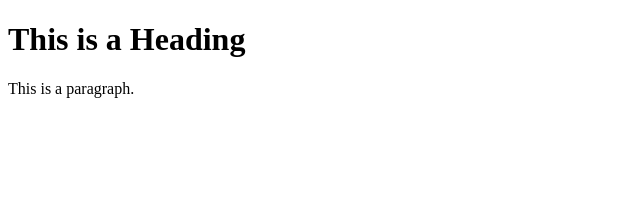
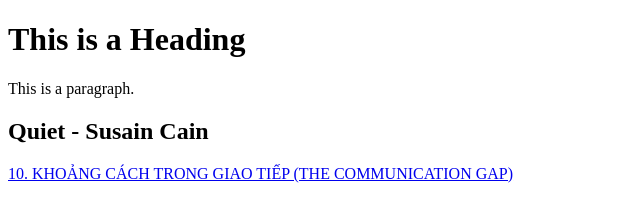
Before and after one commit to DieHard1776/readbook.github.io, a plain HTML site: page index.html in a window 1280 px wide. Shown: the whole page, without its empty margins (0-640 px from the left). Drawn offline with Linux system fonts and the light colour scheme.

Commit message:
Update index.html

```diff
--- a/index.html
+++ b/index.html
@@ -7,6 +7,7 @@
 
 <h1>This is a Heading</h1>
 <p>This is a paragraph.</p>
-
+<h2>Quiet - Susain Cain</h2>
+   <a href="/c">10. KHOẢNG CÁCH TRONG GIAO TIẾP (THE COMMUNICATION GAP)</a>
 </body>
 </html>
```
